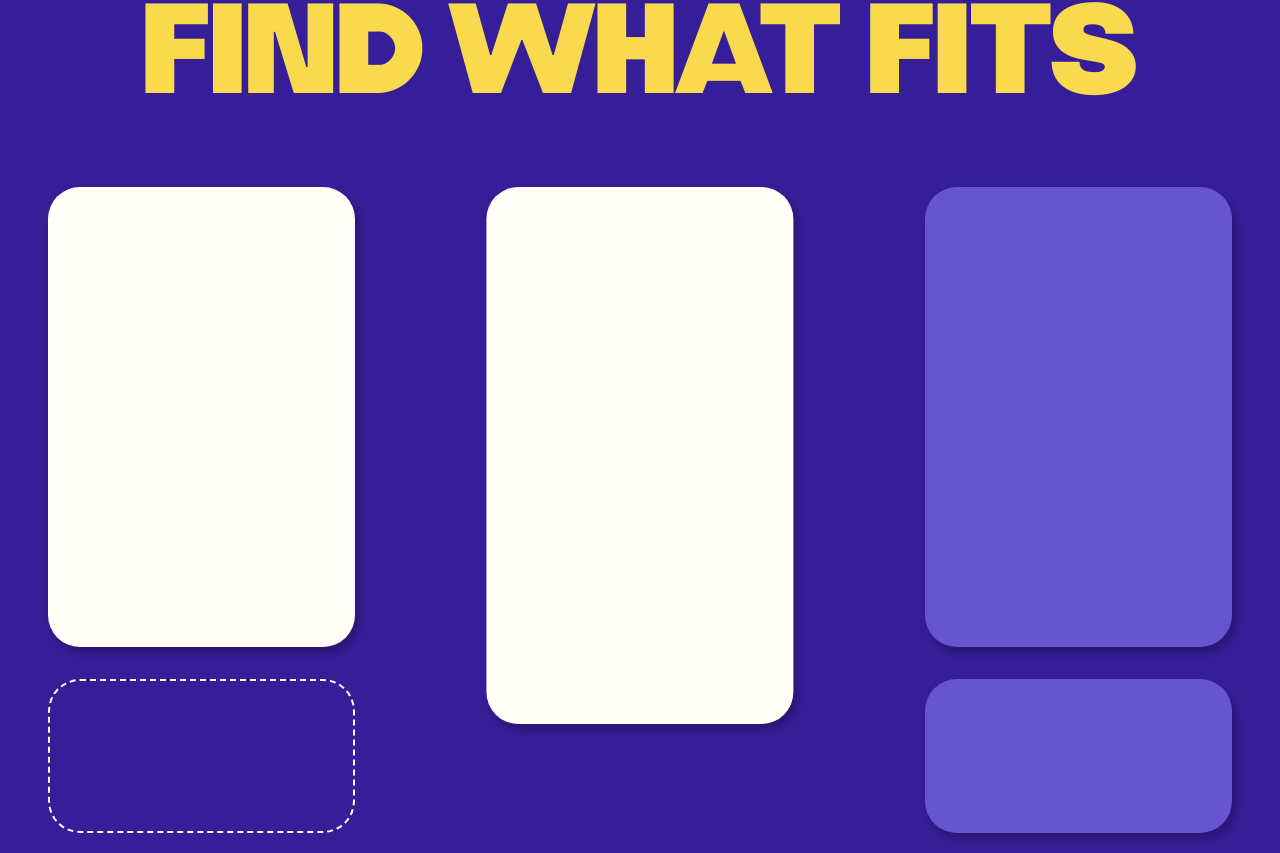
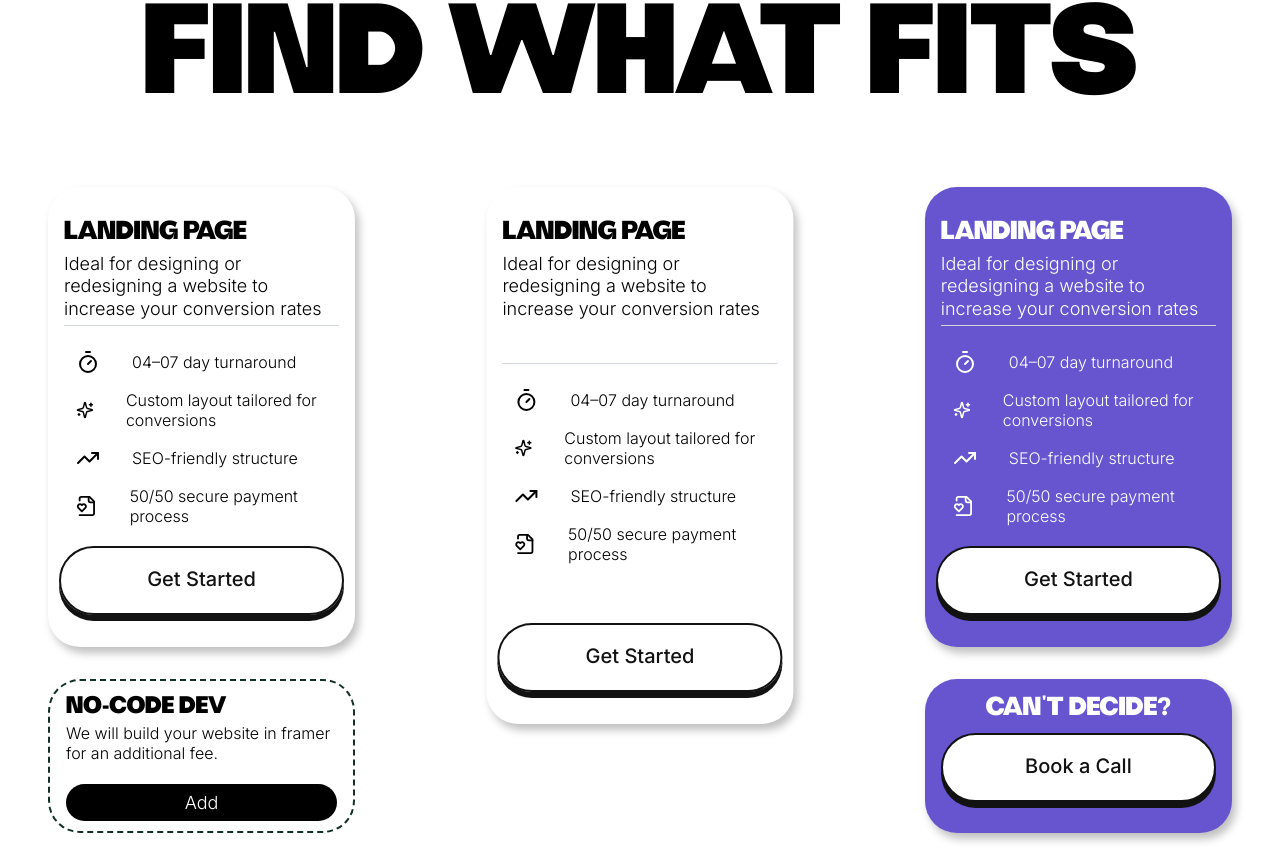
Before and after one commit to cyber-zeff/vistazo-main, a Next.js app: page / in a window 1280 px wide. Shown: the part 3507-4360 px from the top of the page. Built offline with nearby package versions, Linux system fonts and the light colour scheme.

Commit message:
added content

```diff
--- a/app/components/Pricing.tsx
+++ b/app/components/Pricing.tsx
@@ -2,6 +2,10 @@
 
 import React, { useState, useCallback, useRef } from "react";
 import { motion, PanInfo } from "framer-motion";
+import PricingBtn from "./PricingBtns";
+import { FileHeart, SparkleIcon, Sparkles, TimerIcon, TrendingUp } from "lucide-react";
+import BookACall from "./BookACall";
+import Link from "next/link";
 
 // Card data for infinite cycling
 const CARD_VARIANTS = [
@@ -69,9 +73,9 @@ const ProcessSection = () => {
     const visibleCards = getVisibleCards();
 
     return (
-        <section id="pricing" className="w-full bg-[#361E98] overflow-hidden py-16 lg:py-20 px-8 lg:px-12">
+        <section id="pricing" className="w-full bg-white text-black overflow-hidden py-16 lg:py-20 px-8 lg:px-12">
             {/* Title */}
-            <h2 className="quantaFont text-[#F9D94D] font-black uppercase text-center mb-12 lg:mb-16 text-[clamp(48px,10vw,128px)] leading-none">
+            <h2 className="quantaFont font-black uppercase text-center mb-12 lg:mb-16 text-[clamp(48px,10vw,128px)] leading-none">
                 Find What Fits
             </h2>
 
@@ -80,19 +84,110 @@ const ProcessSection = () => {
                 <div className="relative h-[750px]">
                     {/* Left Column */}
                     <div className="absolute left-0 top-0 flex flex-col gap-8">
-                        <div className="bg-[#FFFEF7] w-[clamp(280px,24vw,354px)] h-[clamp(450px,36vw,532px)] rounded-[32px] shadow-[4px_6px_8px_0px_rgba(0,0,0,0.25)]" />
-                        <div className="w-[clamp(280px,24vw,354px)] h-[clamp(140px,12vw,186px)] rounded-[32px] border-2 border-dashed border-[#FFFEF7]" />
+                        <div className="py-8 flex flex-col justify-between bg-[#FFF] w-[clamp(280px,24vw,354px)] h-[clamp(450px,36vw,532px)] rounded-[32px] shadow-[4px_6px_8px_0px_rgba(0,0,0,0.25)]">
+                            <div className="mx-4 ">
+                                {/* <FileHeart size={25} /> */}
+                                <h2 className="quantaFont text-[30px] lg:text-[26px] xl:[36px] leading-normal">Landing Page</h2>
+                                <p className="mt-2 text-[18px] leading-tight">Ideal for designing or redesigning a website to increase your conversion rates</p>
+                            </div>
+
+                            <div className="mx-4 pt-6 pl-3 border-t border-gray-300">
+                                <div className="flex items-center gap-8 lg:mb-2 xl:mb-4">
+                                    <TimerIcon />
+                                    <p className="text-[16px]">04–07 day turnaround</p>
+                                </div>
+                                <div className="flex items-center gap-8 lg:mb-2 xl:mb-4">
+                                    <Sparkles />
+                                    <p className="text-[16px]">Custom layout tailored for conversions</p>
+                                </div>
+                                <div className="flex items-center gap-8 lg:mb-2 xl:mb-4">
+                                    <TrendingUp />
+                                    <p className="text-[16px]">SEO-friendly structure</p>
+                                </div>
+                                <div className="flex items-center gap-8 lg:mb-2 xl:mb-4">
+                                    <FileHeart />
+                                    <p className="text-[16px]">50/50 secure payment process</p>
+                                </div>
+                            </div>
+
+                            <PricingBtn path="#" name="Get Started" bg="black" />
+                        </div>
+
+                        <div className="px-4 flex flex-col justify-around w-[clamp(280px,24vw,354px)] h-[clamp(140px,12vw,186px)] rounded-[32px] border-2 border-dashed border-[#123123]">
+                            <div className="mt-1">
+                                <h2 className="quantaFont text-[30px] lg:text-[24px] xl:[32px] leading-normal">No-Code Dev</h2>
+                                <p className="mt-1 text-[16px] leading-tight">We will build your website in framer for an additional fee.</p>
+                            </div>
+                            <Link href={"#"} className="bg-black w-full rounded-full text-white text-center text-[18px] py-2">Add</Link>
+                        </div>
                     </div>
 
                     {/* Center Column (Tallest) */}
                     <div className="absolute left-1/2 top-0 -translate-x-1/2">
-                        <div className="bg-[#FFFEF7] w-[clamp(280px,24vw,354px)] h-[clamp(520px,42vw,620px)] rounded-[32px] shadow-[4px_6px_8px_0px_rgba(0,0,0,0.25)]" />
+                        <div className="py-8 flex flex-col justify-between bg-[#FFF] w-[clamp(280px,24vw,354px)] h-[clamp(520px,42vw,620px)] rounded-[32px] shadow-[4px_6px_8px_0px_rgba(0,0,0,0.25)]">
+                            <div className="mx-4 ">
+                                {/* <FileHeart size={25} /> */}
+                                <h2 className="quantaFont text-[30px] lg:text-[26px] xl:[36px] leading-normal">Landing Page</h2>
+                                <p className="mt-2 text-[18px] leading-tight">Ideal for designing or redesigning a website to increase your conversion rates</p>
+                            </div>
+
+                            <div className="mx-4 pt-6 pl-3 border-t border-gray-300">
+                                <div className="flex items-center gap-8 lg:mb-2 xl:mb-4">
+                                    <TimerIcon />
+                                    <p className="text-[16px]">04–07 day turnaround</p>
+                                </div>
+                                <div className="flex items-center gap-8 lg:mb-2 xl:mb-4">
+                                    <Sparkles />
+                                    <p className="text-[16px]">Custom layout tailored for conversions</p>
+                                </div>
+                                <div className="flex items-center gap-8 lg:mb-2 xl:mb-4">
+                                    <TrendingUp />
+                                    <p className="text-[16px]">SEO-friendly structure</p>
+                                </div>
+                                <div className="flex items-center gap-8 lg:mb-2 xl:mb-4">
+                                    <FileHeart />
+                                    <p className="text-[16px]">50/50 secure payment process</p>
+                                </div>
+                            </div>
+
+                            <PricingBtn path="#" name="Get Started" bg="black" />
+                        </div>
                     </div>
 
                     {/* Right Column */}
                     <div className="absolute right-0 top-0 flex flex-col gap-8">
-                        <div className="bg-[#6755CF] w-[clamp(280px,24vw,354px)] h-[clamp(450px,36vw,532px)] rounded-[32px] shadow-[4px_6px_8px_0px_rgba(0,0,0,0.25)]" />
-                        <div className="bg-[#6755CF] w-[clamp(280px,24vw,354px)] h-[clamp(140px,12vw,186px)] rounded-[32px] shadow-[4px_6px_8px_0px_rgba(0,0,0,0.25)]" />
+                        <div className="py-8 flex flex-col justify-between text-white bg-[#6755CF] w-[clamp(280px,24vw,354px)] h-[clamp(450px,36vw,532px)] rounded-[32px] shadow-[4px_6px_8px_0px_rgba(0,0,0,0.25)]">
+                            <div className="mx-4 ">
+                                {/* <FileHeart size={25} /> */}
+                                <h2 className="quantaFont text-[30px] lg:text-[26px] xl:[36px] leading-normal">Landing Page</h2>
+                                <p className="mt-2 text-[18px] leading-tight">Ideal for designing or redesigning a website to increase your conversion rates</p>
+                            </div>
+
+                            <div className="mx-4 pt-6 pl-3 border-t border-gray-300">
+                                <div className="flex items-center gap-8 lg:mb-2 xl:mb-4">
+                                    <TimerIcon />
+                                    <p className="text-[16px]">04–07 day turnaround</p>
+                                </div>
+                                <div className="flex items-center gap-8 lg:mb-2 xl:mb-4">
+                                    <Sparkles />
+                                    <p className="text-[16px]">Custom layout tailored for conversions</p>
+                                </div>
+                                <div className="flex items-center gap-8 lg:mb-2 xl:mb-4">
+                                    <TrendingUp />
+                                    <p className="text-[16px]">SEO-friendly structure</p>
+                                </div>
+                                <div className="flex items-center gap-8 lg:mb-2 xl:mb-4">
+                                    <FileHeart />
+                                    <p className="text-[16px]">50/50 secure payment process</p>
+                                </div>
+                            </div>
+
+                            <PricingBtn path="#" name="Get Started" bg="#FFF" />
+                        </div>
+                        <div className="bg-[#6755CF] p-4 text-white w-[clamp(280px,24vw,354px)] h-[clamp(140px,12vw,186px)] rounded-[32px] shadow-[4px_6px_8px_0px_rgba(0,0,0,0.25)]">
+                            <h2 className="quantaFont text-[30px] lg:text-[26px] xl:[36px] leading-normal mb-3 text-center">Can't Decide?</h2>
+                            <PricingBtn path="#" name="Book a Call" bg="#FFF" />
+                        </div>
                     </div>
                 </div>
             </div>
@@ -148,10 +243,10 @@ const ProcessSection = () => {
                 </div>
 
                 {/* Bottom Dashed Box */}
-                <div className="w-[75vw] max-w-[340px] h-[20vh] min-h-[140px] max-h-[186px] rounded-[32px] border-2 border-dashed border-[#FFFEF7]" />
+                <div className="w-[75vw] max-w-[340px] h-[20vh] min-h-[140px] max-h-[186px] rounded-[32px] border-2 border-dashed border-[#123123]" />
 
                 {/* Swipe Indicator (Optional) */}
-                <p className="text-[#FFFEF7] text-sm opacity-60 text-center">
+                <p className="text-sm opacity-60 text-center">
                     Swipe to explore
                 </p>
             </div>
--- a/app/components/PricingBtns.tsx
+++ b/app/components/PricingBtns.tsx
@@ -3,13 +3,13 @@
 import { useState } from "react";
 import { motion } from "framer-motion";
 
-interface ProcessBtnProps {
+interface PricingBtnProps {
   path: string;
   name: string;
   bg: string;
 }
 
-export default function ProcessBtn({ path, name, bg }: ProcessBtnProps) {
+export default function PricingBtn({ path, name, bg }: PricingBtnProps) {
   const [hover, setHover] = useState(false);
 
   return (
@@ -25,7 +25,7 @@ export default function ProcessBtn({ path, name, bg }: ProcessBtnProps) {
             : "0px 6px 0px 0px #121213",
         }}
         transition={{ duration: 0.2, ease: "easeInOut" }}
-        className={`bg-[${bg}] w-71.25 h-17.25 px-20 py-5 border-2 border-[#121213] rounded-[100px] text-center text-[#121213] text-[20px] font-medium leading-normal -tracking-[1.2]`}
+        className={`bg-[${bg}] lg:w-58 h-16.25 xl:w-71.25 xl:h-17.25 Text-center py-4 border-2 border-[#121213] rounded-[100px] text-center text-[#121213] text-[20px] font-medium leading-normal -tracking-[1.2]`}
       >
         {name}
       </motion.a>
```
